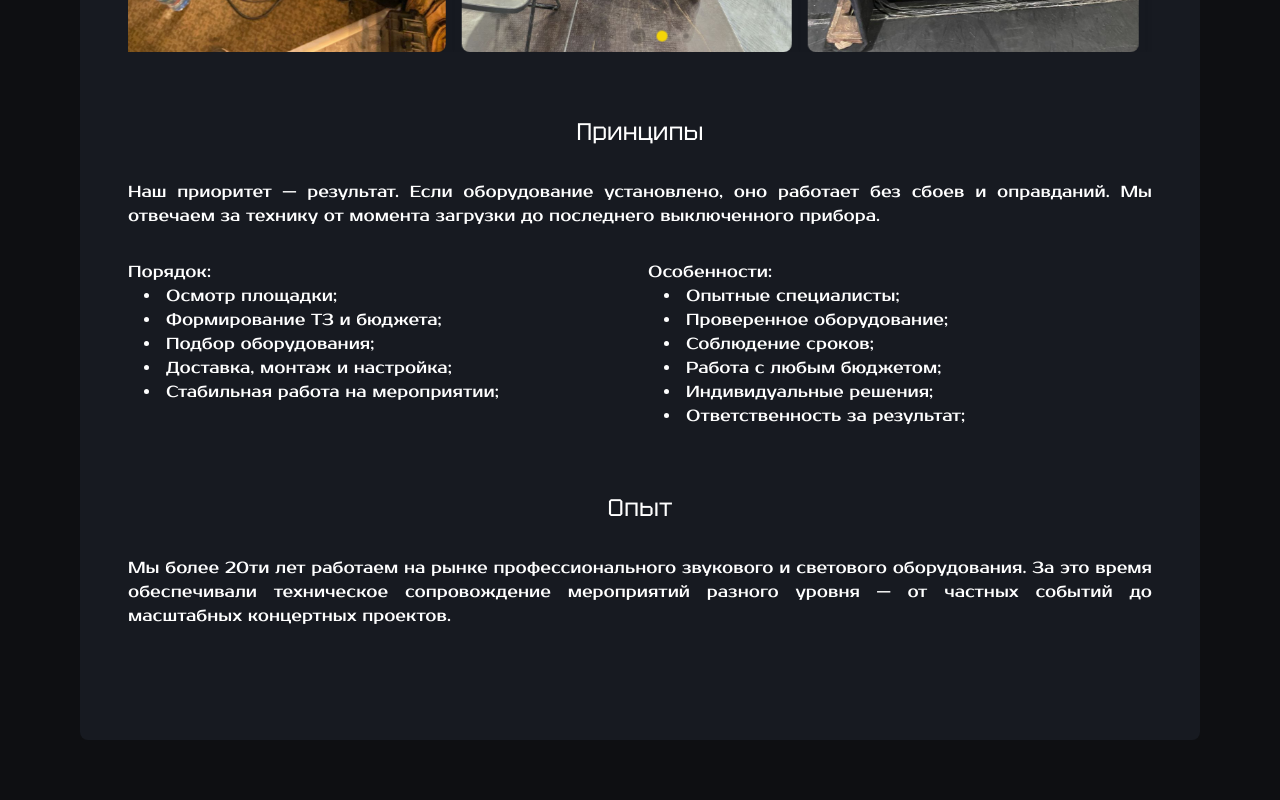
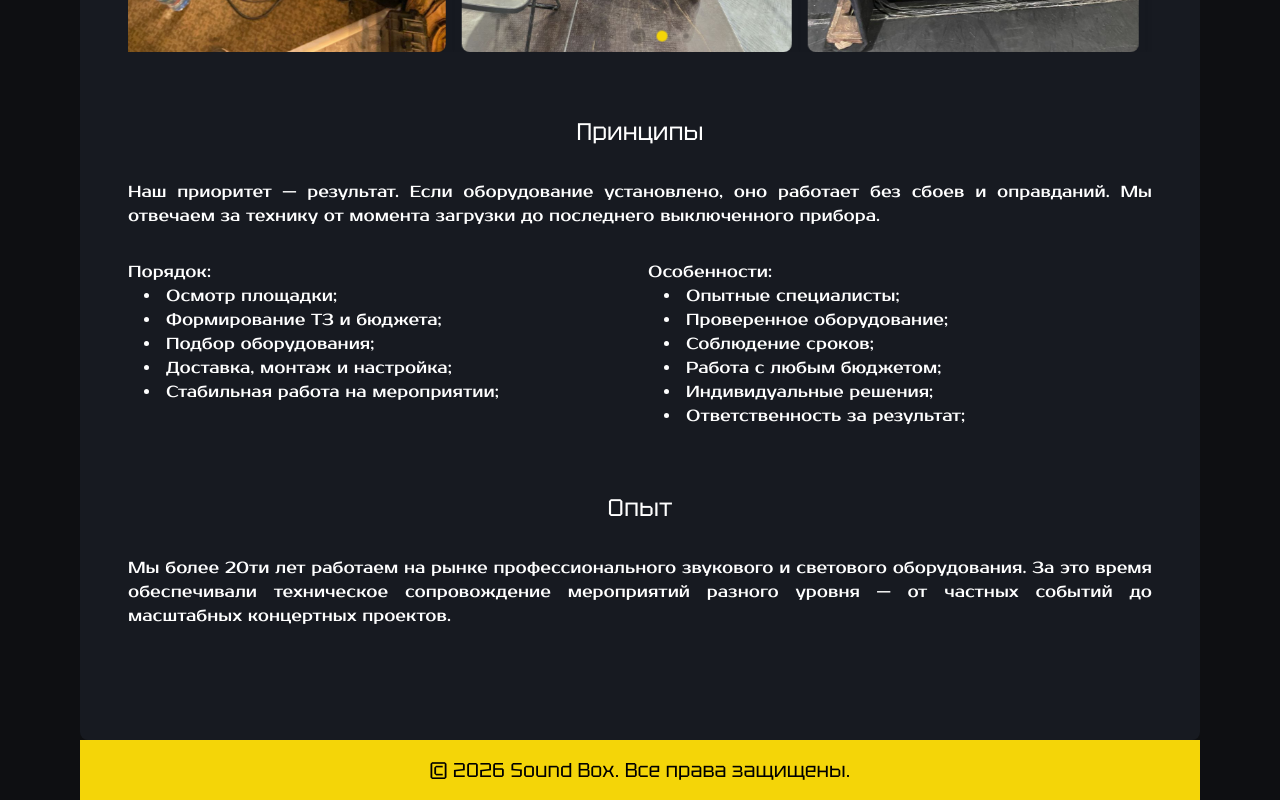
Before and after one commit to Lecht42/sound-box-site, a Vue app: page / in a window 1280 px wide. Shown: the part 857-1657 px from the top of the page. Before the commit the page ends 1597 px from the top, so only its background shows below. Built offline with nearby package versions, Linux system fonts and the light colour scheme; a web font is replaced by a local one.

Commit message:
Add Footer component to App.vue and create Footer.vue file

```diff
--- a/src/App.vue
+++ b/src/App.vue
@@ -1,11 +1,13 @@
 <script setup lang="ts">
   import Logo from './components/Logo.vue';
   import Content from './components/content/Content.vue';
+  import Footer from './components/Footer.vue';
 </script>
 
 <template>
   <Logo />
   <Content />
+  <Footer />
 </template>
 
 <style scoped>
--- /dev/null
+++ b/src/components/Footer.vue
@@ -0,0 +1,9 @@
+<script setup lang="ts">
+    const year = new Date().getFullYear();
+</script>
+
+<template>
+    <span class="w-full bg-primary py-4 flex flex-row justify-center font-tektur text-lg md:text-xl">
+        © {{ year }} Sound Box. Все права защищены.
+    </span>
+</template>
```
